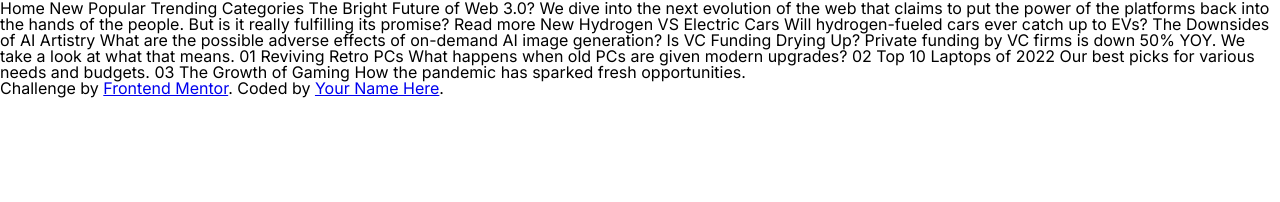
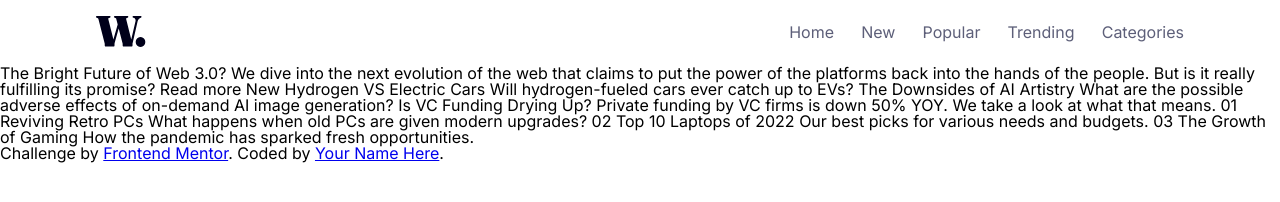
Before and after one commit to amir-m-s/frontendmentor-news-homepage, a plain HTML site: page index.html in a window 1280 px wide. Drawn offline with Linux system fonts and the light colour scheme.

Commit message:
Complete header section

```diff
--- a/assets/css/style.css
+++ b/assets/css/style.css
@@ -5,6 +5,11 @@
 }
 
 :root {
+  /* Primary Colors */
+  --soft-orange: hsl(35, 77%, 62%);
+  --soft-red: hsl(5, 85%, 63%);
+
+  /* Neutral Colors */
   --off-white: hsl(36, 100%, 99%);
   --grayish-blue: hsl(233, 8%, 79%);
   --dark-grayish-blue: hsl(236, 13%, 42%);
@@ -147,3 +152,50 @@ h1 {
 h2 {
   font-size: 1.5rem;
 }
+
+/* Utility classes */
+.container {
+  width: 85%;
+  margin: 0 auto;
+}
+/* Header Section */
+.main-header .container {
+  display: grid;
+  grid-template-columns: 1fr 1fr;
+  justify-content: space-between;
+  align-items: center;
+  padding: 1em 0;
+}
+
+.logo img {
+  max-width: 50px;
+}
+
+.navbar-btn {
+  display: none;
+  width: fit-content;
+  border: none;
+  background: transparent;
+  font-size: 1.3em;
+  cursor: pointer;
+}
+
+.navbar {
+  justify-self: right;
+}
+
+.navbar ul {
+  display: flex;
+  gap: 1.7em;
+  color: var(--dark-grayish-blue);
+}
+
+.navbar a {
+  text-decoration: none;
+  color: inherit;
+  transition: 0.3s ease-in-out;
+}
+
+.navbar a:hover {
+  color: var(--soft-red);
+}
--- a/index.html
+++ b/index.html
@@ -23,19 +23,45 @@
       href="https://fonts.googleapis.com/css2?family=Inter:wght@400;700;800&display=swap"
       rel="stylesheet"
     />
+    <!-- FontAwesome -->
+    <link
+      rel="stylesheet"
+      href="https://cdnjs.cloudflare.com/ajax/libs/font-awesome/6.4.2/css/all.min.css"
+      integrity="sha512-z3gLpd7yknf1YoNbCzqRKc4qyor8gaKU1qmn+CShxbuBusANI9QpRohGBreCFkKxLhei6S9CQXFEbbKuqLg0DA=="
+      crossorigin="anonymous"
+      referrerpolicy="no-referrer"
+    />
   </head>
   <body>
-    Home New Popular Trending Categories The Bright Future of Web 3.0? We dive
-    into the next evolution of the web that claims to put the power of the
-    platforms back into the hands of the people. But is it really fulfilling its
-    promise? Read more New Hydrogen VS Electric Cars Will hydrogen-fueled cars
-    ever catch up to EVs? The Downsides of AI Artistry What are the possible
-    adverse effects of on-demand AI image generation? Is VC Funding Drying Up?
-    Private funding by VC firms is down 50% YOY. We take a look at what that
-    means. 01 Reviving Retro PCs What happens when old PCs are given modern
-    upgrades? 02 Top 10 Laptops of 2022 Our best picks for various needs and
-    budgets. 03 The Growth of Gaming How the pandemic has sparked fresh
-    opportunities.
+    <header class="main-header">
+      <div class="container">
+        <div class="logo">
+          <a href="#">
+            <img src="./assets/images/logo.svg" alt="" />
+          </a>
+        </div>
+        <button class="navbar-btn"><i class="fa fa-bars"></i></button>
+        <nav class="navbar">
+          <ul>
+            <li><a href="#">Home</a></li>
+            <li><a href="#">New</a></li>
+            <li><a href="#">Popular</a></li>
+            <li><a href="#">Trending</a></li>
+            <li><a href="#">Categories</a></li>
+          </ul>
+        </nav>
+      </div>
+    </header>
+    The Bright Future of Web 3.0? We dive into the next evolution of the web
+    that claims to put the power of the platforms back into the hands of the
+    people. But is it really fulfilling its promise? Read more New Hydrogen VS
+    Electric Cars Will hydrogen-fueled cars ever catch up to EVs? The Downsides
+    of AI Artistry What are the possible adverse effects of on-demand AI image
+    generation? Is VC Funding Drying Up? Private funding by VC firms is down 50%
+    YOY. We take a look at what that means. 01 Reviving Retro PCs What happens
+    when old PCs are given modern upgrades? 02 Top 10 Laptops of 2022 Our best
+    picks for various needs and budgets. 03 The Growth of Gaming How the
+    pandemic has sparked fresh opportunities.
 
     <div class="attribution">
       Challenge by
```
